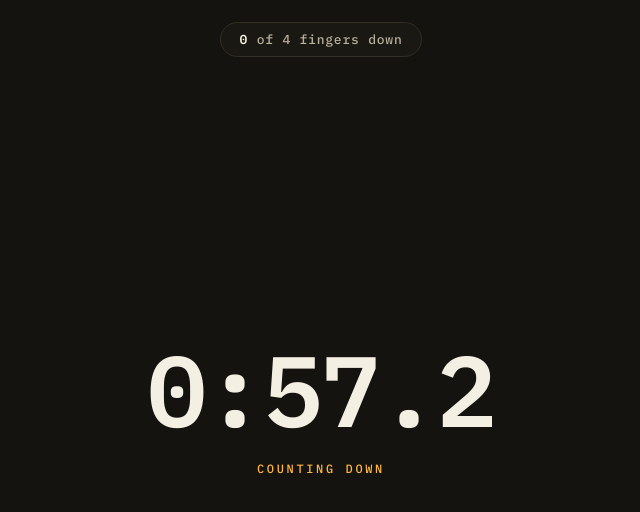
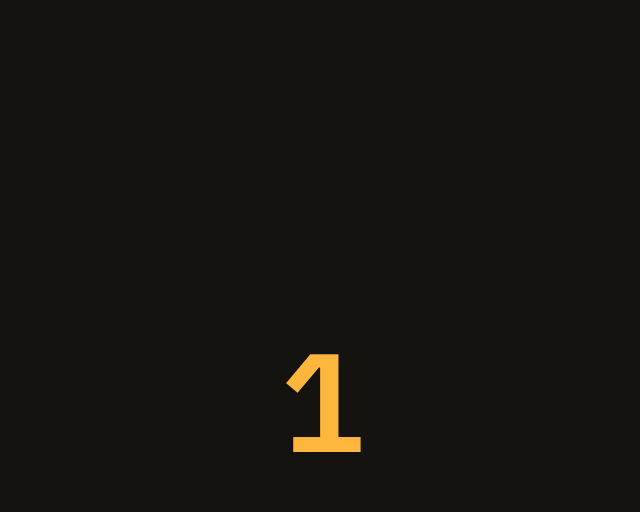
Before and after one commit to justinroche/touch-timer, a Vue app: page / in a window 1280 px wide. Both pictures are taken after a click on the button "Start". Shown: the top 512 px of the page, without its empty margins (319-959 px from the left). Built offline with nearby package versions, Linux system fonts and the light colour scheme.

Commit message:
Allow resuming the clock. Add a countdown

```diff
--- a/src/App.vue
+++ b/src/App.vue
@@ -1,18 +1,19 @@
 <script setup>
-import { reactive, ref } from 'vue';
+import { reactive, ref, watch } from 'vue';
 import { useHoldEngine } from './composables/useHoldEngine';
 import SetupScreen from './components/SetupScreen.vue';
 import GameScreen from './components/GameScreen.vue';
-import DoneScreen from './components/DoneScreen.vue';
+import PausedScreen from './components/PausedScreen.vue';
 
 const engine = reactive(useHoldEngine());
-const screen = ref('setup'); // 'setup' | 'game' | 'done'
-const finishReason = ref('timeUp');
+const screen = ref('setup'); // 'setup' | 'game' | 'paused'
 
-engine.onFinish((reason) => {
-  finishReason.value = reason;
-  screen.value = 'done';
-});
+watch(
+  () => engine.paused,
+  (isPaused) => {
+    if (isPaused) screen.value = 'paused';
+  },
+);
 
 function handleStart(settings) {
   engine.start(settings);
@@ -24,7 +25,13 @@ function handleCancel() {
   screen.value = 'setup';
 }
 
-function handleAgain() {
+function handleResume() {
+  engine.resume();
+  screen.value = 'game';
+}
+
+function handleExit() {
+  engine.exit();
   screen.value = 'setup';
 }
 </script>
@@ -39,12 +46,12 @@ function handleAgain() {
         :engine="engine"
         @cancel="handleCancel"
       />
-      <DoneScreen
+      <PausedScreen
         v-else
-        key="done"
+        key="paused"
         :engine="engine"
-        :reason="finishReason"
-        @again="handleAgain"
+        @resume="handleResume"
+        @exit="handleExit"
       />
     </transition>
   </div>
--- a/src/components/GameScreen.vue
+++ b/src/components/GameScreen.vue
@@ -13,11 +13,6 @@ const displayTime = computed(() => {
   if (props.engine.mode === 'timer')
     return formatDeciseconds(props.engine.remainingMs);
   return formatDeciseconds(props.engine.elapsedMs);
-});
-
-const stateLabel = computed(() => {
-  if (props.engine.holding) return 'Locked in';
-  return props.engine.mode === 'timer' ? 'Counting down' : 'Running';
 });
 
 function onPointerDown(e) {
@@ -38,7 +33,7 @@ function onPointerUp(e) {
   <div
     ref="zone"
     class="touch-zone"
-    :class="{ holding: engine.holding }"
+    :class="{ pausing: engine.pausing }"
     @pointerdown="onPointerDown"
     @pointermove="onPointerMove"
     @pointerup="onPointerUp"
@@ -46,15 +41,25 @@ function onPointerUp(e) {
     @contextmenu.prevent
   >
     <div class="topbar">
-      <div class="count-pill">
-        <b>{{ engine.pointers.length }}</b
-        >&nbsp;of {{ engine.requiredFingers }} fingers down
-      </div>
+      <template v-if="engine.running">
+        <div class="count-pill">
+          <b>{{ engine.pointers.length }}</b
+          >&nbsp;of {{ engine.requiredFingers }} fingers down
+        </div>
+      </template>
     </div>
 
     <div class="center-readout">
-      <div class="time-text">{{ displayTime }}</div>
-      <div class="state-text">{{ stateLabel }}</div>
+      <template v-if="engine.counting">
+        <transition name="countdown-pop" mode="out-in">
+          <div class="countdown-num" :key="engine.countdownValue">
+            {{ engine.countdownValue }}
+          </div>
+        </transition>
+      </template>
+      <template v-else>
+        <div class="time-text">{{ displayTime }}</div>
+      </template>
     </div>
 
     <transition-group name="mark" tag="div">
@@ -62,7 +67,7 @@ function onPointerUp(e) {
         v-for="p in engine.pointers"
         :key="p.id"
         class="finger-mark"
-        :class="{ stopped: engine.holding }"
+        :class="{ locked: engine.pausing }"
         :style="{ left: p.x + 'px', top: p.y + 'px' }"
       />
     </transition-group>
@@ -122,17 +127,34 @@ function onPointerUp(e) {
   color: var(--bone);
   transition: color 0.25s ease;
 }
-.state-text {
-  margin-top: 6px;
+.countdown-num {
   font-family: 'IBM Plex Mono', monospace;
-  font-size: 12px;
-  letter-spacing: 0.22em;
-  text-transform: uppercase;
+  font-weight: 600;
+  font-size: clamp(70px, 22vw, 140px);
+  letter-spacing: -0.02em;
   color: var(--amber);
-  transition: color 0.25s ease;
+  line-height: 1;
 }
-.touch-zone.holding .time-text,
-.touch-zone.holding .state-text {
+.countdown-pop-enter-active {
+  transition:
+    transform 0.28s cubic-bezier(0.34, 1.56, 0.64, 1),
+    opacity 0.2s ease;
+}
+.countdown-pop-leave-active {
+  transition:
+    transform 0.18s ease,
+    opacity 0.18s ease;
+}
+.countdown-pop-enter-from {
+  transform: scale(0.6);
+  opacity: 0;
+}
+.countdown-pop-leave-to {
+  transform: scale(1.15);
+  opacity: 0;
+}
+.touch-zone.pausing .time-text,
+.touch-zone.pausing .state-text {
   color: var(--teal);
 }
 
@@ -157,7 +179,7 @@ function onPointerUp(e) {
     box-shadow 0.25s ease,
     background 0.25s ease;
 }
-.finger-mark.stopped {
+.finger-mark.locked {
   background: var(--teal);
   box-shadow:
     0 0 0 3px var(--teal),
--- a/src/components/SetupScreen.vue
+++ b/src/components/SetupScreen.vue
@@ -7,6 +7,7 @@ const emit = defineEmits(['start']);
 const mode = ref('timer');
 const requiredFingers = ref(4);
 const durationSec = ref(60);
+const countdownEnabled = ref(true);
 
 const durationLabel = computed(() => formatSeconds(durationSec.value * 1000));
 
@@ -28,6 +29,7 @@ function start() {
     mode: mode.value,
     requiredFingers: requiredFingers.value,
     durationMs: durationSec.value * 1000,
+    countdownEnabled: countdownEnabled.value,
   });
 }
 </script>
@@ -65,6 +67,13 @@ function start() {
         <div class="stepper-value">{{ durationLabel }}</div>
         <button @click="incDuration">&plus;</button>
       </div>
+    </div>
+
+    <div class="field">
+      <label class="checkbox-row">
+        <input type="checkbox" v-model="countdownEnabled" />
+        <span>Countdown</span>
+      </label>
     </div>
 
     <button class="start-btn" @click="start">Start</button>
@@ -153,6 +162,23 @@ h1 {
   min-width: 96px;
   color: var(--amber);
 }
+.checkbox-row {
+  display: flex;
+  align-items: center;
+  justify-content: center;
+  gap: 10px;
+  cursor: pointer;
+  font-family: 'IBM Plex Mono', monospace;
+  font-size: 13px;
+  letter-spacing: 0.03em;
+  color: var(--bone-dim);
+}
+.checkbox-row input[type='checkbox'] {
+  width: 18px;
+  height: 18px;
+  accent-color: var(--amber);
+  cursor: pointer;
+}
 .start-btn {
   margin-top: 10px;
   padding: 16px 46px;
--- a/src/composables/useHoldEngine.js
+++ b/src/composables/useHoldEngine.js
@@ -6,17 +6,22 @@ export function useHoldEngine() {
   const mode = ref('timer'); // 'timer' | 'stopwatch'
   const requiredFingers = ref(4);
   const durationMs = ref(60000);
+  const countdownEnabled = ref(true);
 
   const remainingMs = ref(durationMs.value);
   const elapsedMs = ref(0);
-  const holding = ref(false); // true = threshold reached
+
   const running = ref(false);
+  const paused = ref(false);
+  const pausing = ref(false);
+  const stopReason = ref(null); // 'threshold' | 'timeUp'
+  const counting = ref(false); // true = showing the 3-2-1 countdown
+  const countdownValue = ref(0);
 
   let lastTs = null;
   let rafId = null;
+  let countdownIntervalId = null;
   let lockTimeoutId = null;
-  let settled = false;
-  let finishHandler = null;
 
   // Small pause between hitting the threshold and actually leaving the game screen
   const LOCK_DELAY_MS = 300;
@@ -26,15 +31,15 @@ export function useHoldEngine() {
   }
 
   function addPointer(id, x, y) {
-    if (!running.value || holding.value) return;
+    if (!running.value || paused.value || pausing.value) return;
     pointers.push({ id, x, y });
     if (fingerCount() >= requiredFingers.value) {
-      lockIn();
+      pauseFor('threshold');
     }
   }
 
   function movePointer(id, x, y) {
-    if (holding.value) return;
+    if (paused.value || pausing.value) return;
     const p = pointers.find((p) => p.id === id);
     if (p) {
       p.x = x;
@@ -43,7 +48,7 @@ export function useHoldEngine() {
   }
 
   function removePointer(id) {
-    if (holding.value) return;
+    if (paused.value || pausing.value) return;
     const idx = pointers.findIndex((p) => p.id === id);
     if (idx > -1) pointers.splice(idx, 1);
   }
@@ -52,14 +57,42 @@ export function useHoldEngine() {
     pointers.splice(0, pointers.length);
   }
 
-  function lockIn() {
-    if (holding.value) return;
-    holding.value = true;
-    if (rafId) {
-      cancelAnimationFrame(rafId);
-      rafId = null;
+  function clearCountdown() {
+    if (countdownIntervalId) clearInterval(countdownIntervalId);
+    countdownIntervalId = null;
+    counting.value = false;
+  }
+
+  function clearRaf() {
+    if (rafId) cancelAnimationFrame(rafId);
+    rafId = null;
+  }
+
+  function clearLockTimeout() {
+    if (lockTimeoutId) clearTimeout(lockTimeoutId);
+    lockTimeoutId = null;
+    pausing.value = false;
+  }
+
+  function pauseFor(reason) {
+    if (paused.value || pausing.value) return;
+    running.value = false;
+    clearRaf();
+
+    if (reason === 'threshold') {
+      pausing.value = true;
+      stopReason.value = reason;
+      lockTimeoutId = setTimeout(() => {
+        pausing.value = false;
+        lockTimeoutId = null;
+        paused.value = true;
+        clearPointers();
+      }, LOCK_DELAY_MS);
+    } else {
+      stopReason.value = reason;
+      paused.value = true;
+      clearPointers();
     }
-    lockTimeoutId = setTimeout(() => finish('stopped'), LOCK_DELAY_MS);
   }
 
   function tick(ts) {
@@ -72,7 +105,7 @@ export function useHoldEngine() {
       remainingMs.value -= dt;
       if (remainingMs.value <= 0) {
         remainingMs.value = 0;
-        finish('timeUp');
+        pauseFor('timeUp');
         return;
       }
     } else {
@@ -82,47 +115,69 @@ export function useHoldEngine() {
     rafId = requestAnimationFrame(tick);
   }
 
-  function start({ mode: m, requiredFingers: rf, durationMs: dur }) {
+  // Used for both the initial start and for resume
+  function beginRun(onDone) {
+    clearPointers();
+    if (!countdownEnabled.value) {
+      onDone();
+      return;
+    }
+    counting.value = true;
+    countdownValue.value = 3;
+    countdownIntervalId = setInterval(() => {
+      countdownValue.value -= 1;
+      if (countdownValue.value <= 0) {
+        clearCountdown();
+        onDone();
+      }
+    }, 1000);
+  }
+
+  function launchClock() {
+    running.value = true;
+    lastTs = null;
+    rafId = requestAnimationFrame(tick);
+  }
+
+  function stopAll() {
+    running.value = false;
+    paused.value = false;
+    stopReason.value = null;
+    clearRaf();
+    clearCountdown();
+    clearLockTimeout();
+    clearPointers();
+  }
+
+  function start({
+    mode: m,
+    requiredFingers: rf,
+    durationMs: dur,
+    countdownEnabled: cd,
+  }) {
     mode.value = m;
     requiredFingers.value = rf;
     durationMs.value = dur || 60000;
+    countdownEnabled.value = cd ?? true;
     remainingMs.value = durationMs.value;
     elapsedMs.value = 0;
-    holding.value = false;
-    lastTs = null;
-    settled = false;
-    if (lockTimeoutId) clearTimeout(lockTimeoutId);
-    lockTimeoutId = null;
-    clearPointers();
-    running.value = true;
-    rafId = requestAnimationFrame(tick);
+    stopAll();
+    beginRun(launchClock);
   }
 
-  function finish(reason) {
-    if (settled) return;
-    settled = true;
-    running.value = false;
-    if (rafId) cancelAnimationFrame(rafId);
-    rafId = null;
-    if (lockTimeoutId) clearTimeout(lockTimeoutId);
-    lockTimeoutId = null;
-    clearPointers();
-    if (finishHandler) finishHandler(reason);
+  function resume() {
+    if (!paused.value || stopReason.value !== 'threshold') return;
+    paused.value = false;
+    stopReason.value = null;
+    beginRun(launchClock);
+  }
+
+  function exit() {
+    stopAll();
   }
 
   function reset() {
-    settled = true;
-    running.value = false;
-    holding.value = false;
-    if (rafId) cancelAnimationFrame(rafId);
-    rafId = null;
-    if (lockTimeoutId) clearTimeout(lockTimeoutId);
-    lockTimeoutId = null;
-    clearPointers();
-  }
-
-  function onFinish(fn) {
-    finishHandler = fn;
+    stopAll();
   }
 
   return {
@@ -130,16 +185,22 @@ export function useHoldEngine() {
     mode,
     requiredFingers,
     durationMs,
+    countdownEnabled,
     remainingMs,
     elapsedMs,
-    holding,
     running,
+    paused,
+    pausing,
+    stopReason,
+    counting,
+    countdownValue,
     addPointer,
     movePointer,
     removePointer,
     clearPointers,
     start,
+    resume,
+    exit,
     reset,
-    onFinish,
   };
 }
```
Also changed, not shown: src/components/PausedScreen.vue (renamed from src/components/DoneScreen.vue, +61 -35 lines).
